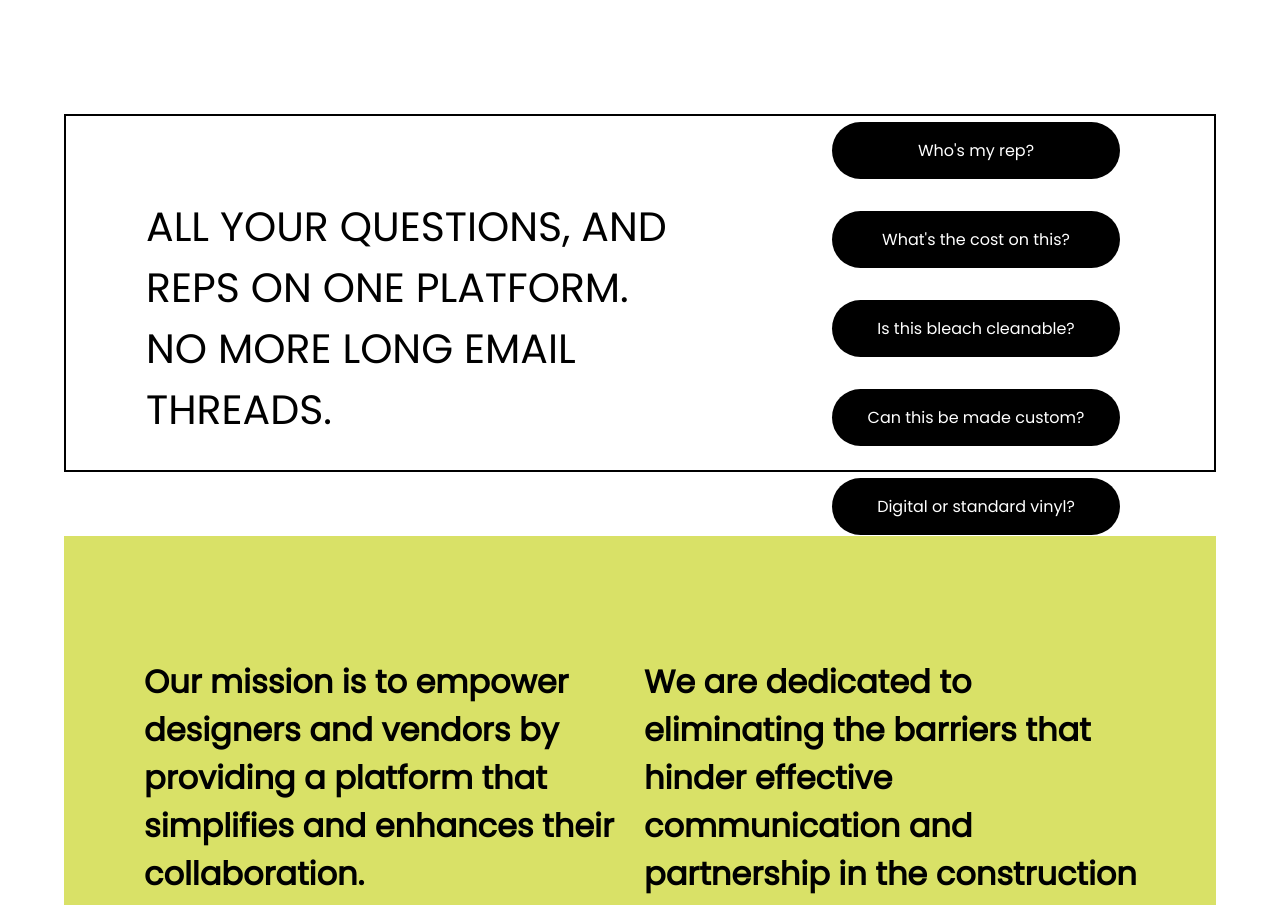
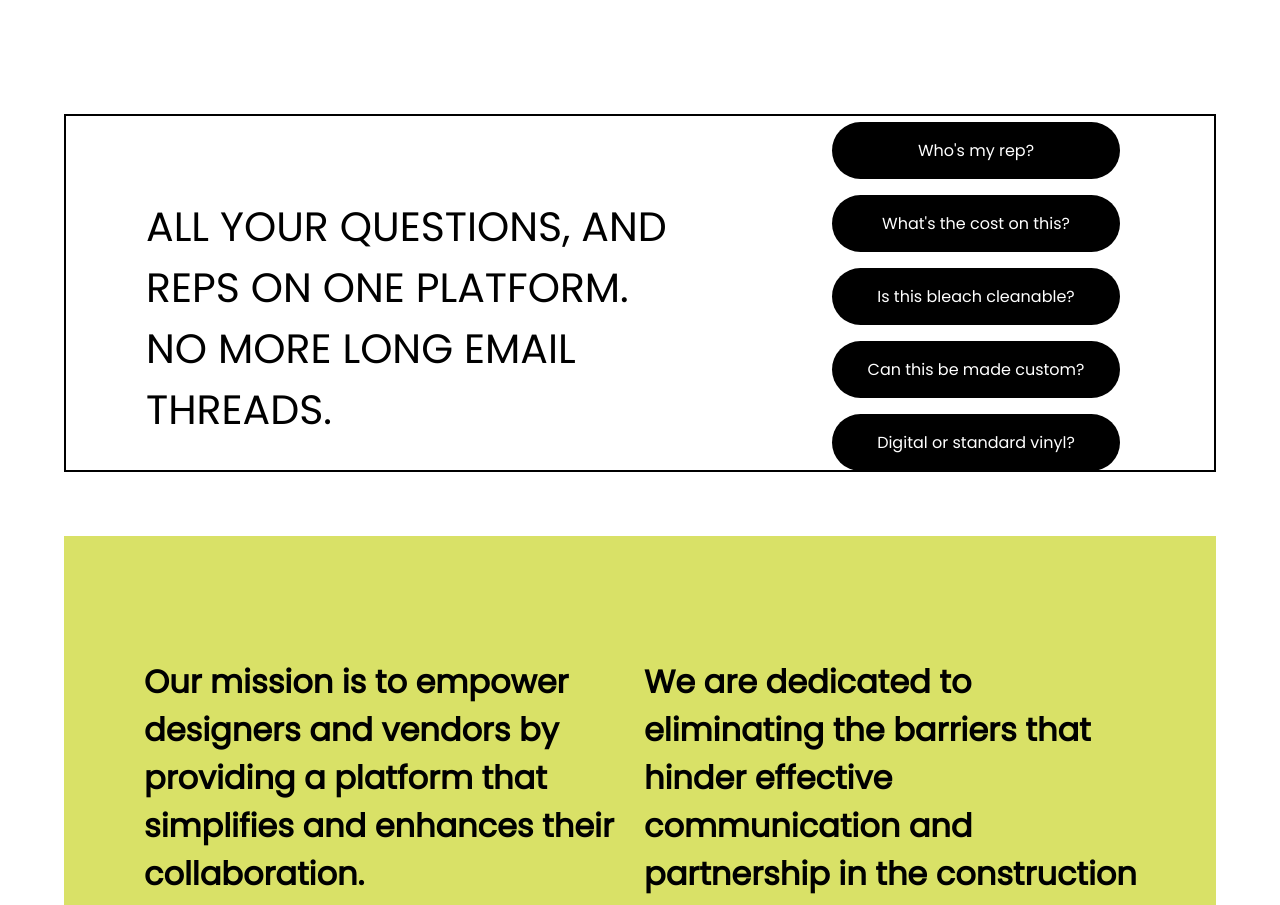
Before and after one commit to giridhar2000/vendorcontacts, a React (Create React App) app: page / in a window 1280 px wide. Shown: the part 840-1745 px from the top of the page. Built offline with nearby package versions, Linux system fonts and the light colour scheme.

Commit message:
Update Home.css

```diff
--- a/src/Pages/Home/Home.css
+++ b/src/Pages/Home/Home.css
@@ -517,7 +517,7 @@ hr {
         flex-direction: column;
         width: 100%;
         align-items: flex-end;
-        gap: 4vh;
+        gap: 2vh;
         right: 20vh;
     }
 
```
